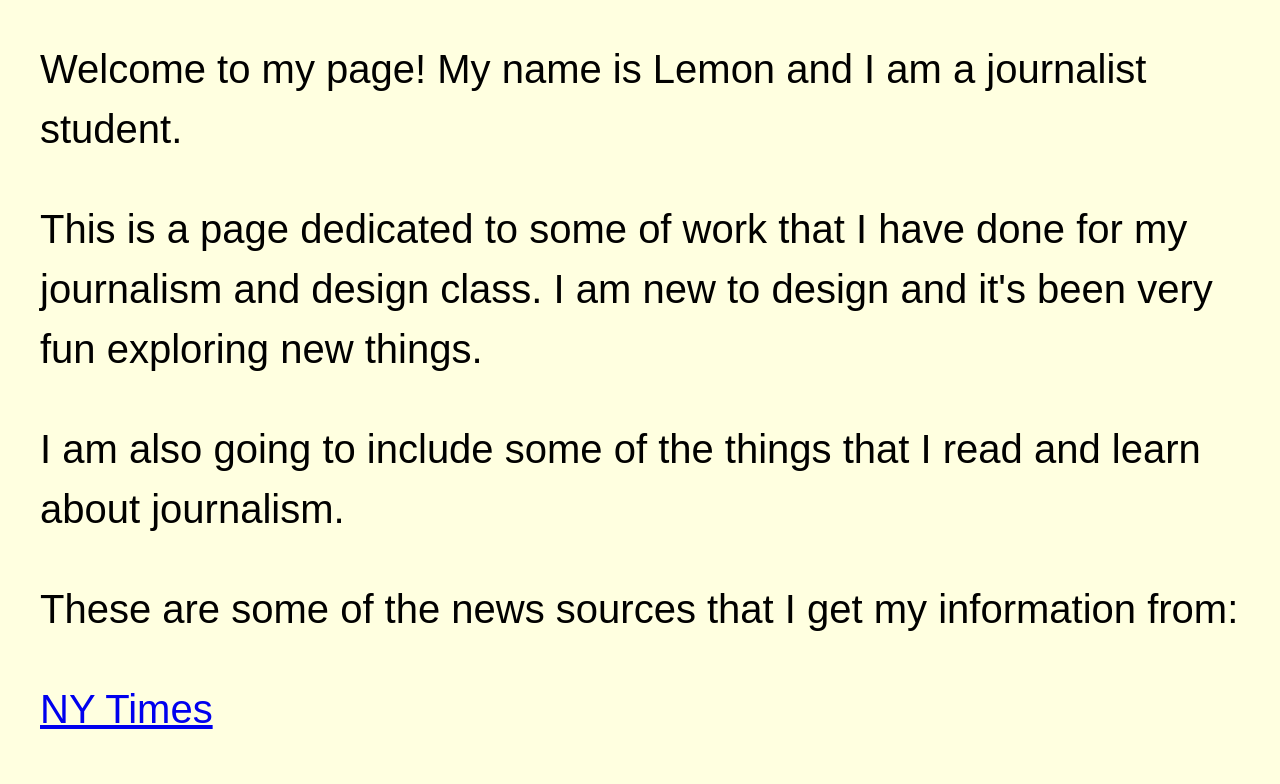
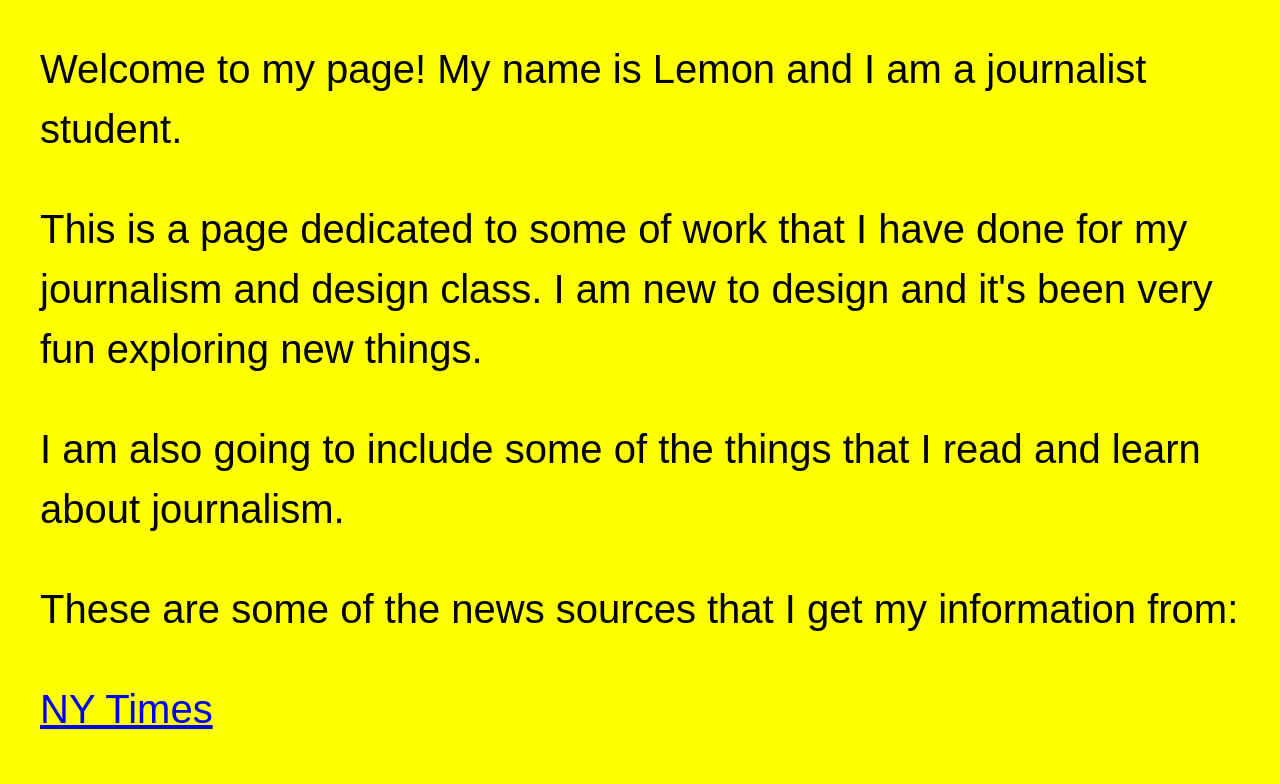
Before and after one commit to Lemonade112/jdtoolkit-homepage, a plain HTML site: page index.html in a window 1280 px wide. Shown: the part 200-984 px from the top of the page. Drawn offline with Linux system fonts and the light colour scheme.

Commit message:
Update style.css

```diff
--- a/style.css
+++ b/style.css
@@ -1,5 +1,5 @@
 body {
-	background-color: lightyellow;
+	background-color: yellow;
 	margin: 1em auto;
 	font-size: 20px;
 	padding: 1em;
```
